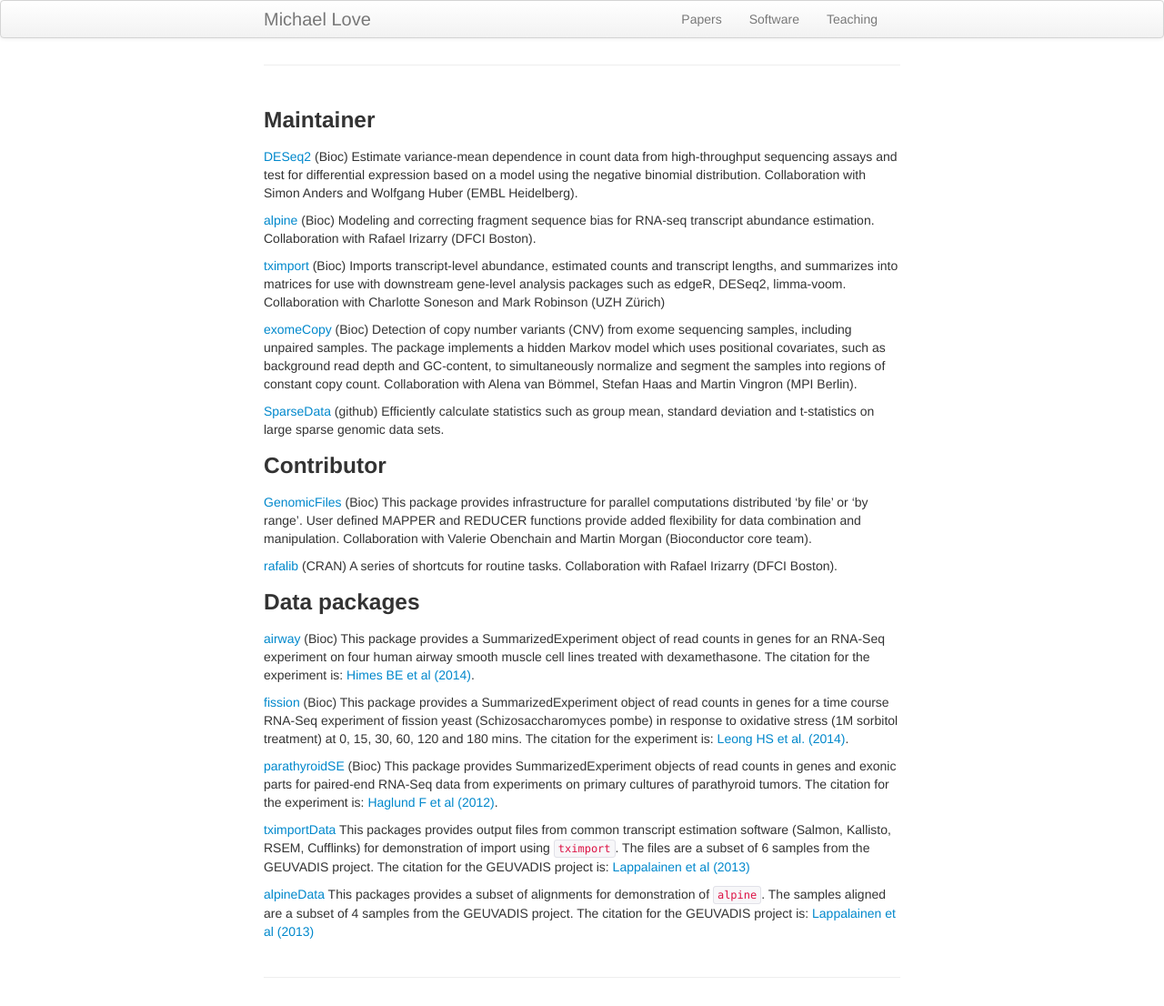
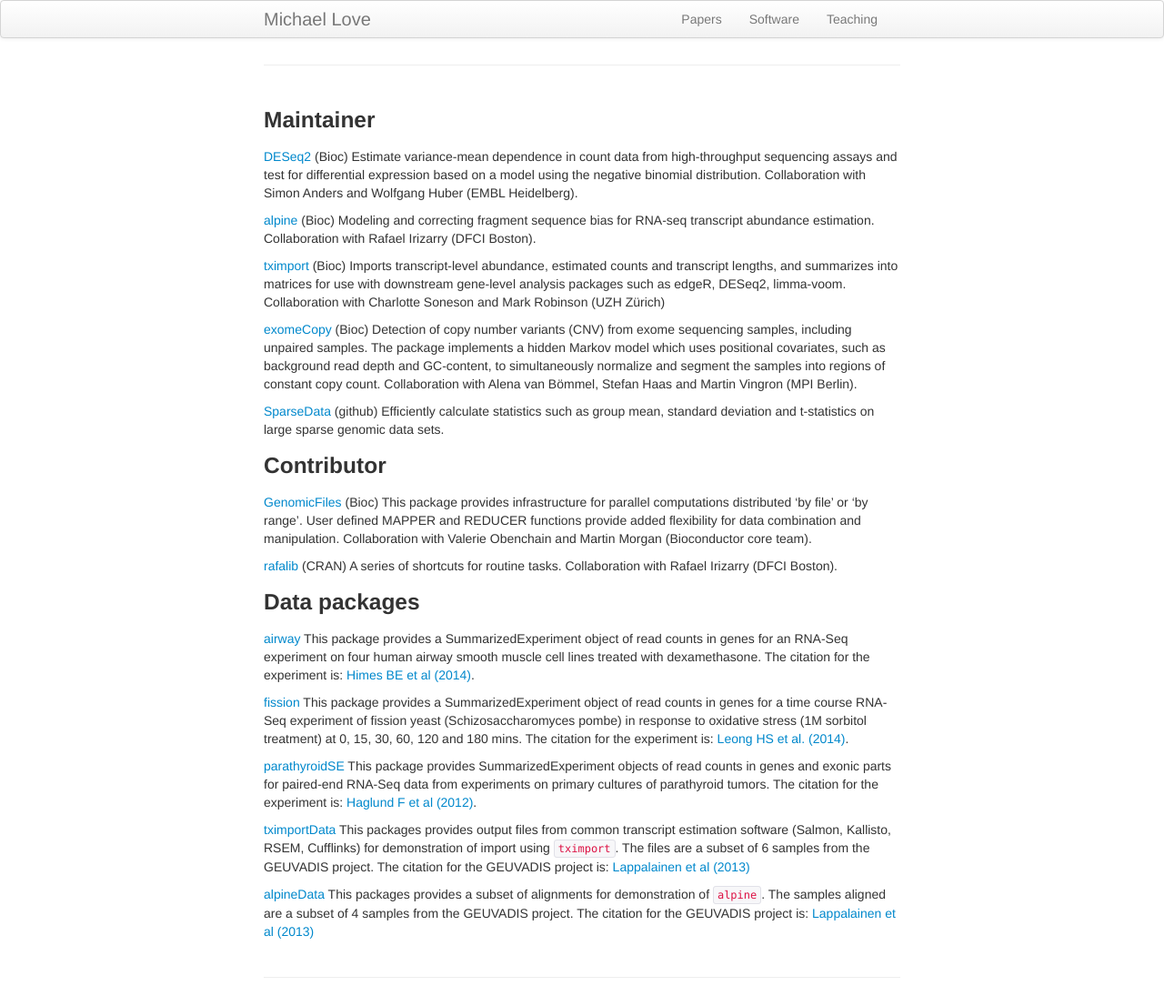
Before and after one commit to mikelove/mikelove.github.io, a Jekyll site: the page built from pages/software.md, in a window 1280 px wide. Shown: the whole page at 91% size. Built offline with Jekyll 4.4.1, drawn with Linux system fonts in a browser that asks for light colours.

Commit message:
remove parens

```diff
--- a/pages/software.md
+++ b/pages/software.md
@@ -51,7 +51,6 @@ Collaboration with Rafael Irizarry (DFCI Boston).
 ### Data packages
 
 [airway](http://bioconductor.org/packages/release/data/experiment/html/airway.html)
-(Bioc)
 This package provides a SummarizedExperiment object of read counts in
 genes for an RNA-Seq experiment on four human airway smooth muscle
 cell lines treated with dexamethasone.
@@ -59,7 +58,6 @@ The citation for the experiment is:
 [Himes BE et al (2014)](http://www.ncbi.nlm.nih.gov/pmc/articles/PMC4057123/).
 
 [fission](http://bioconductor.org/packages/release/data/experiment/html/fission.html)
-(Bioc)
 This package provides a SummarizedExperiment object of read counts in
 genes for a time course RNA-Seq experiment of fission yeast
 (Schizosaccharomyces pombe) in response to oxidative stress (1M
@@ -68,7 +66,6 @@ The citation for the experiment is:
 [Leong HS et al. (2014)](http://www.ncbi.nlm.nih.gov/pmc/articles/PMC4050258/).
 
 [parathyroidSE](http://bioconductor.org/packages/release/data/experiment/html/parathyroidSE.html)
-(Bioc)
 This package provides SummarizedExperiment objects of read counts in
 genes and exonic parts for paired-end RNA-Seq data from experiments on
 primary cultures of parathyroid tumors.
```
